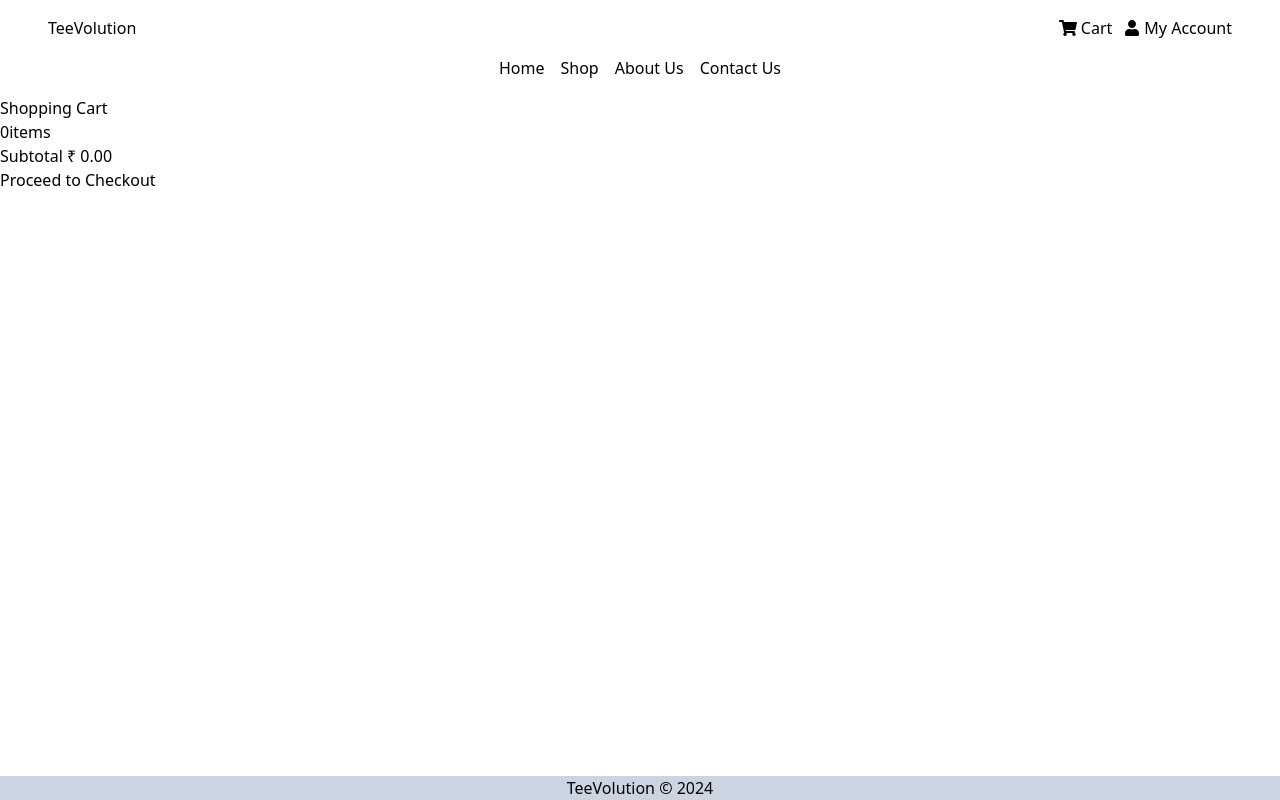
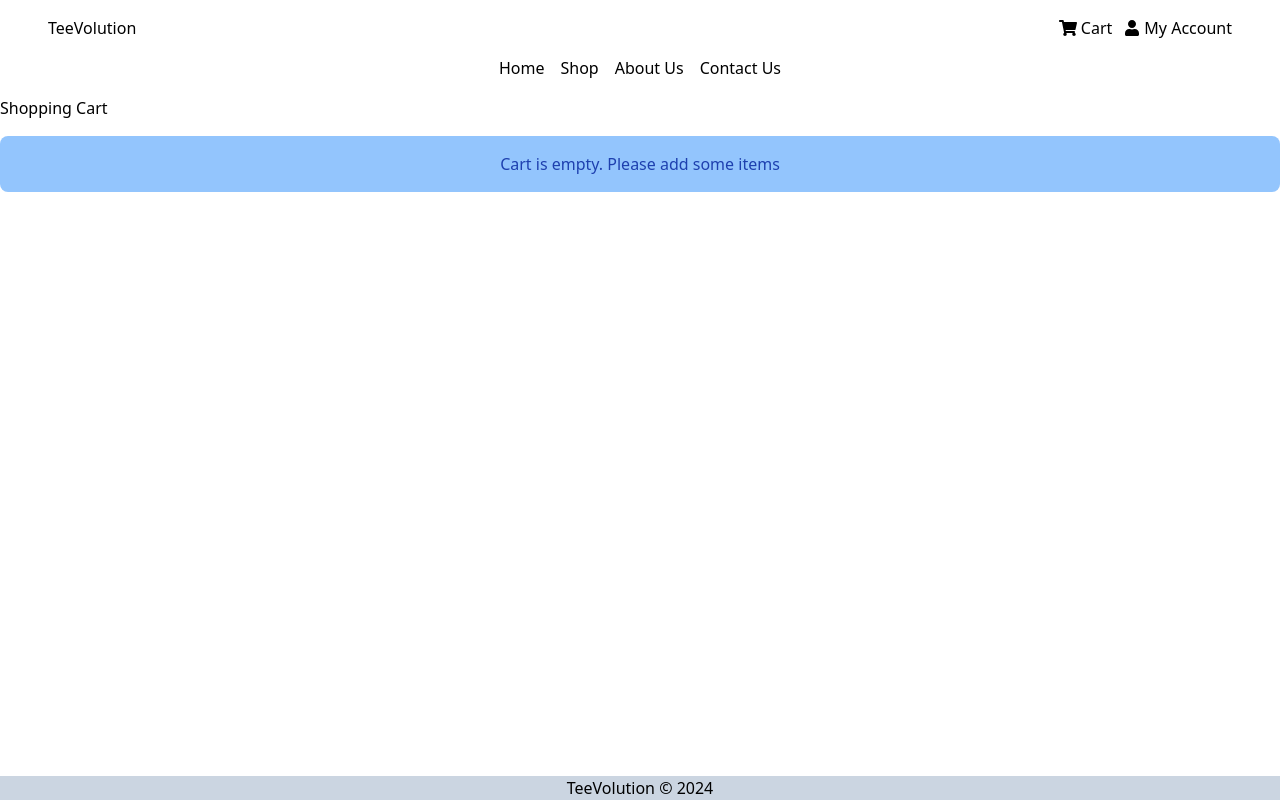
Before and after one commit to Amanthukral12/Teevolution, a React (Vite) app in the folder frontend/: page /cart in a window 1280 px wide. Built offline with nearby package versions, Linux system fonts and the light colour scheme.

Commit message:
Adding remove items from cart handler

```diff
--- a/frontend/src/components/Message.jsx
+++ b/frontend/src/components/Message.jsx
@@ -2,24 +2,27 @@ import { useEffect, useState } from "react";
 import propTypes from "prop-types";
 
 const Message = ({ variant, children }) => {
-  const [textColor, setTextColor] = useState("");
+  const [effect, setEffect] = useState("");
 
   useEffect(() => {
     if (variant === "Danger") {
-      setTextColor("red");
+      setEffect(
+        "p-4 my-4 text-center text-s rounded-lg bg-red-300 text-red-800"
+      );
     } else if (variant === "Success") {
-      setTextColor("green");
+      setEffect(
+        "p-4 my-4 text-s text-center rounded-lg bg-green-300 text-green-800"
+      );
     } else {
-      setTextColor("blue");
+      setEffect(
+        "p-4 my-4 text-s text-center rounded-lg bg-blue-300 text-blue-800"
+      );
     }
   }, [variant]);
 
   return (
-    <div
-      className={`p-4 mb-4 text-s rounded-lg bg-${textColor}-300 text-${textColor}-800`}
-      role="alert"
-    >
-      {children}
+    <div className={effect}>
+      <p>{children}</p>
     </div>
   );
 };
--- a/frontend/src/pages/Cart.jsx
+++ b/frontend/src/pages/Cart.jsx
@@ -1,20 +1,29 @@
 import { useDispatch, useSelector } from "react-redux";
 import { Link, useNavigate } from "react-router-dom";
 import { FaTrash } from "react-icons/fa";
-import { updateCartItems } from "../slices/cartSlice";
+import { updateCartItems, removeCartItems } from "../slices/cartSlice";
+import Message from "../components/Message";
+
 const Cart = () => {
   const navigate = useNavigate();
   const dispatch = useDispatch();
   const cart = useSelector((state) => state.cart);
   const { cartItems } = cart;
 
-  const addToCartHandler = async (product, qty) => {
+  const updateCartHandler = async (product, qty) => {
     dispatch(updateCartItems({ ...product, qty }));
+  };
+
+  const removeCartItemsHandler = async (id) => {
+    dispatch(removeCartItems(id));
   };
 
   return (
     <>
       <p>Shopping Cart</p>
+      {cartItems.length === 0 ? (
+        <Message variant="Info">Cart is empty. Please add some items</Message>
+      ) : (
         <section className="flex flex-col md:flex-row">
           {cartItems.map((item) => (
             <div key={item._id} className="flex">
@@ -23,7 +32,9 @@ const Cart = () => {
               <p>{item.price}</p>
               <select
                 value={item.qty}
-              onChange={(e) => addToCartHandler(item, Number(e.target.value))}
+                onChange={(e) =>
+                  updateCartHandler(item, Number(e.target.value))
+                }
               >
                 {[...Array(item.countInStock).keys()].map((x) => (
                   <option key={x + 1} value={x + 1}>
@@ -31,7 +42,7 @@ const Cart = () => {
                   </option>
                 ))}
               </select>
-            <FaTrash />
+              <FaTrash onClick={() => removeCartItemsHandler(item._id)} />
             </div>
           ))}
 
@@ -48,6 +59,7 @@ const Cart = () => {
             </button>
           </div>
         </section>
+      )}
     </>
   );
 };
--- a/frontend/src/pages/ProductDetail.jsx
+++ b/frontend/src/pages/ProductDetail.jsx
@@ -5,6 +5,7 @@ import { useGetProductDetailsQuery } from "../slices/productApiSlice";
 import Loader from "../components/Loader";
 import { addToCart } from "../slices/cartSlice";
 import { useState } from "react";
+import Message from "../components/Message";
 
 const ProductDetail = () => {
   const { id: productId } = useParams();
@@ -31,7 +32,9 @@ const ProductDetail = () => {
         {isLoading ? (
           <Loader />
         ) : error ? (
-          error?.data?.message || error.error
+          <Message variant="Danger">
+            {error?.data?.message || error.error}
+          </Message>
         ) : (
           <>
             <img
--- a/frontend/src/slices/cartSlice.js
+++ b/frontend/src/slices/cartSlice.js
@@ -30,9 +30,14 @@ const cartSlice = createSlice({
       }
       updateCart(state);
     },
+    removeCartItems: (state, action) => {
+      state.cartItems = state.cartItems.filter((x) => x._id !== action.payload);
+      updateCart(state);
+    },
   },
 });
 
-export const { addToCart, updateCartItems } = cartSlice.actions;
+export const { addToCart, updateCartItems, removeCartItems } =
+  cartSlice.actions;
 
 export default cartSlice.reducer;
```
Lines whose indentation alone changed are shown as unchanged.
